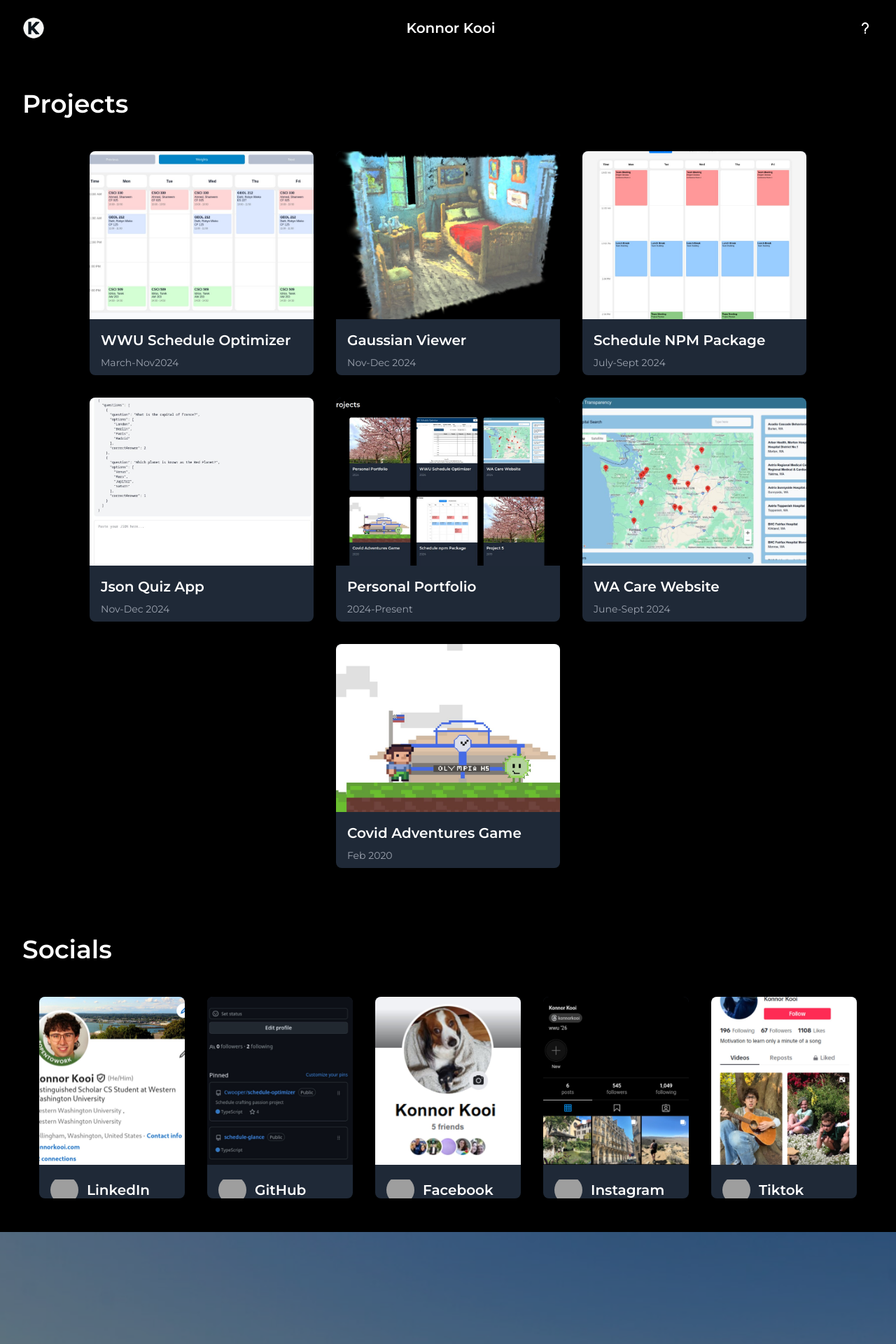
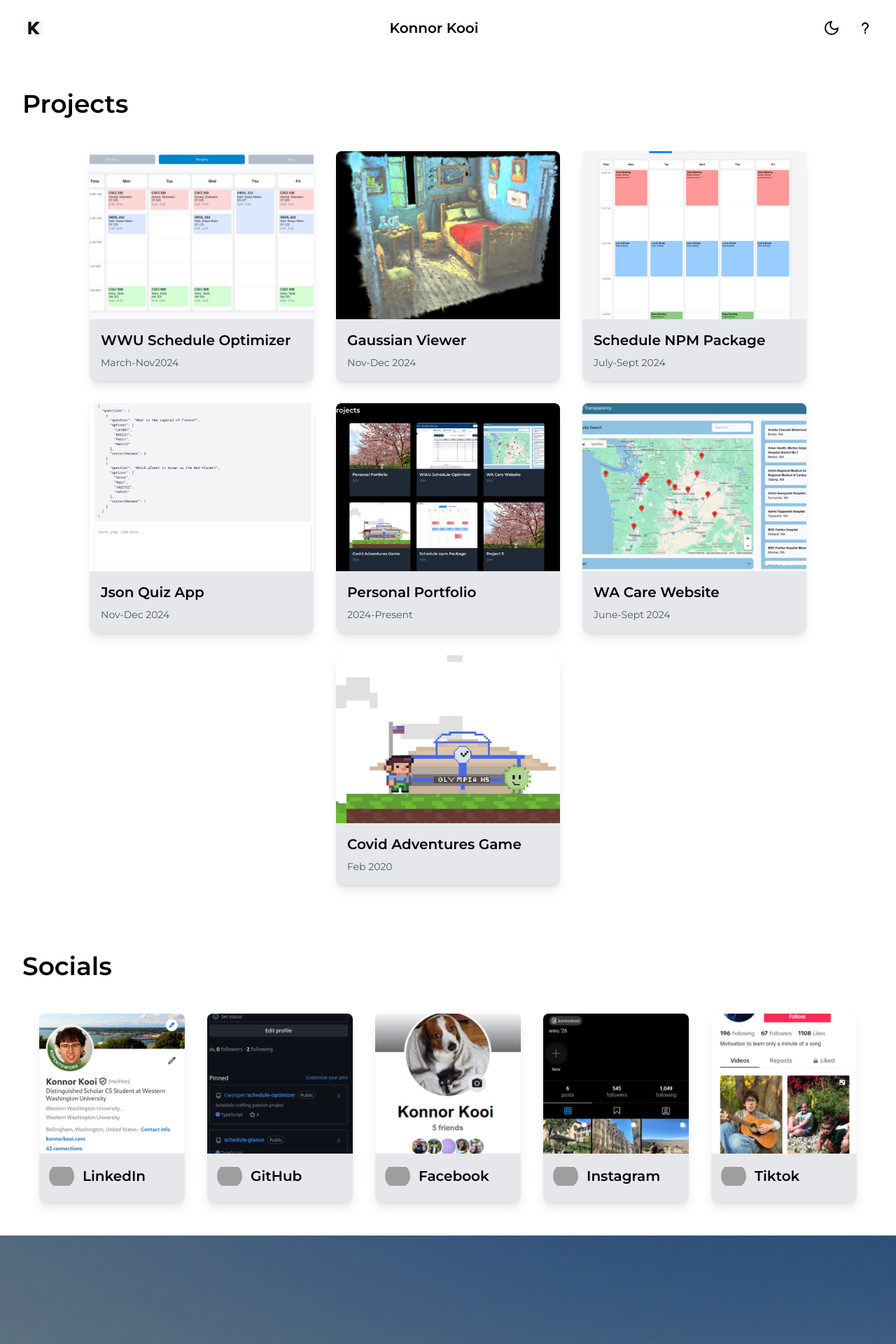
Before and after one commit to KonnorKooi/personal-port, a Next.js app: page / in a window 1280 px wide. Shown: the top 1920 px of the page at 70% size. Built offline with nearby package versions, Linux system fonts and the light colour scheme; grey boxes are pictures that could not be loaded.

Commit message:
added light and dark mode toggle and fixed the sizes of the cards to look better

```diff
--- /dev/null
+++ b/src/components/ThemeProvider.tsx
@@ -0,0 +1,73 @@
+import React, { createContext, useState, useContext, useEffect, ReactNode } from 'react';
+
+type Theme = 'light' | 'dark';
+
+interface ThemeContextType {
+  theme: Theme;
+  toggleTheme: () => void;
+}
+
+const ThemeContext = createContext<ThemeContextType | undefined>(undefined);
+
+export const ThemeProvider: React.FC<{ children: ReactNode }> = ({ children }) => {
+  const [theme, setTheme] = useState<Theme>('dark');
+
+  // Initialize theme from localStorage or system preference
+  useEffect(() => {
+    // Add no-transition class to prevent transition flash on initial load
+    document.documentElement.classList.add('no-transition');
+
+    // Check if localStorage has a saved theme
+    const savedTheme = localStorage.getItem('theme') as Theme | null;
+
+    if (savedTheme) {
+      setTheme(savedTheme);
+    } else if (window.matchMedia && window.matchMedia('(prefers-color-scheme: light)').matches) {
+      // If no saved theme but system prefers light mode
+      setTheme('light');
+    }
+
+    // Remove the no-transition class after a short delay
+    setTimeout(() => {
+      document.documentElement.classList.remove('no-transition');
+    }, 100);
+  }, []);
+
+  // Apply theme changes to document
+  useEffect(() => {
+    // Update localStorage
+    localStorage.setItem('theme', theme);
+
+    // Update document classes
+    if (theme === 'dark') {
+      document.documentElement.classList.add('dark');
+      document.documentElement.classList.remove('light');
+      document.body.style.backgroundColor = '#000000';
+      document.body.style.color = '#ffffff';
+    } else {
+      document.documentElement.classList.remove('dark');
+      document.documentElement.classList.add('light');
+      document.body.style.backgroundColor = '#ffffff';
+      document.body.style.color = '#000000';
+    }
+  }, [theme]);
+
+  const toggleTheme = () => {
+    setTheme(prevTheme => (prevTheme === 'dark' ? 'light' : 'dark'));
+  };
+
+  return (
+    <ThemeContext.Provider value={{ theme, toggleTheme }}>
+      {children}
+    </ThemeContext.Provider>
+  );
+};
+
+// Custom hook to use the theme context
+export const useTheme = (): ThemeContextType => {
+  const context = useContext(ThemeContext);
+  if (context === undefined) {
+    throw new Error('useTheme must be used within a ThemeProvider');
+  }
+  return context;
+};
--- a/src/components/carousels/ProjectCarousel.tsx
+++ b/src/components/carousels/ProjectCarousel.tsx
@@ -2,11 +2,13 @@ import React, { useState, useEffect } from "react";
 import Image from "next/image";
 import { useInView } from "react-intersection-observer";
 import { projects } from "../../utils/constants";
+import { useTheme } from "../ThemeProvider";
 
 const ProjectCard: React.FC<{
     project: (typeof projects)[0];
     index: number;
 }> = ({ project, index }) => {
+    const { theme } = useTheme();
     const [ref, inView] = useInView({
         triggerOnce: false,
         threshold: 0.04,
@@ -36,7 +38,9 @@ const ProjectCard: React.FC<{
             href={project.link}
             target="_blank"
             rel="noopener noreferrer"
-            className={`block w-80 sm:w-80 w-64 h-80 sm:h-84 bg-gray-800 rounded-lg shadow-lg overflow-hidden
+            className={`block w-80 sm:w-80 w-64 h-68 sm:h-84
+                ${theme === "dark" ? "bg-gray-800" : "bg-gray-200"}
+                rounded-lg shadow-lg overflow-hidden
                 transition-all sm:duration-700 duration-300 ease-in-out transform
                 ${
                     isVisible
@@ -47,7 +51,7 @@ const ProjectCard: React.FC<{
                 ${!animationComplete ? "pointer-events-none" : ""}
             `}
             style={{ transitionDelay: `${index * 25}ms` }}>
-            <div className="relative w-full h-48 sm:h-60">
+            <div className="relative w-full h-40 sm:h-60">
                 <Image
                     src={project.imageUrl}
                     alt={project.title}
@@ -57,20 +61,22 @@ const ProjectCard: React.FC<{
                 />
             </div>
             <div className="p-4">
-                <h3 className="text-lg sm:text-xl font-semibold text-white">
+                <h3 className={`text-lg sm:text-xl font-semibold ${theme === "dark" ? "text-white" : "text-black"}`}>
                     {project.title}
                 </h3>
-                <p className="text-xs sm:text-sm text-gray-400 mt-2">{project.date}</p>
+                <p className={`text-xs sm:text-sm ${theme === "dark" ? "text-gray-400" : "text-gray-600"} mt-2`}>{project.date}</p>
             </div>
         </a>
     );
 };
 
 const ProjectCarousel: React.FC = () => {
+    const { theme } = useTheme();
+
     return (
-        <div className="w-full bg-black py-8 sm:py-12">
+        <div className={`w-full ${theme === "dark" ? "bg-black" : "bg-white"} py-8 sm:py-12 transition-colors duration-300`}>
             <div className="max-w-7xl mx-auto px-4 sm:px-6 lg:px-8">
-                <h2 className="text-3xl sm:text-4xl font-semibold text-white mb-8 sm:mb-12">
+                <h2 className={`text-3xl sm:text-4xl font-semibold ${theme === "dark" ? "text-white" : "text-black"} mb-8 sm:mb-12`}>
                     Projects
                 </h2>
                 <div className="flex flex-wrap justify-center gap-4 sm:gap-8">
--- a/src/components/carousels/SocialCarousel.tsx
+++ b/src/components/carousels/SocialCarousel.tsx
@@ -2,11 +2,13 @@ import React, { useState, useEffect } from "react";
 import Image from "next/image";
 import { useInView } from "react-intersection-observer";
 import { socials } from "../../utils/constants";
+import { useTheme } from "../ThemeProvider";
 
-const SocialCard: React.FC<{ social: (typeof socials)[0]; index: number }> = ({
-    social,
-    index,
-}) => {
+const SocialCard: React.FC<{
+  social: (typeof socials)[0];
+  index: number;
+}> = ({ social, index }) => {
+  const { theme } = useTheme();
   const [ref, inView] = useInView({
     triggerOnce: true,
     threshold: 0.15,
@@ -30,7 +32,9 @@ const SocialCard: React.FC<{ social: (typeof socials)[0]; index: number }> = ({
       href={social.link}
       target="_blank"
       rel="noopener noreferrer"
-            className={`block w-40 sm:w-52 h-72 sm:h-76 bg-gray-800 rounded-lg shadow-lg overflow-hidden
+      className={`block w-40 sm:w-52 h-[15.8rem] sm:h-[16.8rem]
+            ${theme === "dark" ? "bg-gray-800" : "bg-gray-200"}
+            rounded-lg shadow-lg overflow-hidden
             transition-all sm:duration-1000 duration-300 ease-in-out transform
             ${
               inView
@@ -40,8 +44,9 @@ const SocialCard: React.FC<{ social: (typeof socials)[0]; index: number }> = ({
             hover:scale-105
             ${!animationComplete ? "pointer-events-none" : ""}
             `}
-            style={{ transitionDelay: `${index * 50}ms` }}>
-            <div className="relative w-full h-52 sm:h-60">
+      style={{ transitionDelay: `${index * 50}ms` }}
+    >
+      <div className="relative w-full h-[12.2rem] sm:h-[12.5rem]">
         <Image
           src={social.backgroundImage}
           alt={social.name}
@@ -50,19 +55,23 @@ const SocialCard: React.FC<{ social: (typeof socials)[0]; index: number }> = ({
           style={{ objectFit: "cover" }}
         />
       </div>
-            <div className="p-3 sm:p-4">
+      <div className="p-2.5 sm:p-3.5">
         <div className="flex items-center">
-                    <div className="relative w-8 h-8 sm:w-10 sm:h-10 mr-2 sm:mr-3">
+          <div className="relative w-7 h-7 sm:w-9 sm:h-9 mr-2 sm:mr-3">
             <Image
               src={social.imageUrl}
               alt={social.name}
               className="rounded-full"
               fill
-                            sizes="(max-width: 640px) 32px, 40px"
+              sizes="(max-width: 640px) 28px, 36px"
               style={{ objectFit: "contain" }}
             />
           </div>
-                    <h3 className="text-base sm:text-xl font-semibold text-white">
+          <h3
+            className={`text-base sm:text-xl font-semibold ${
+              theme === "dark" ? "text-white" : "text-black"
+            }`}
+          >
             {social.name}
           </h3>
         </div>
@@ -72,10 +81,20 @@ const SocialCard: React.FC<{ social: (typeof socials)[0]; index: number }> = ({
 };
 
 const SocialCarousel: React.FC = () => {
+  const { theme } = useTheme();
+
   return (
-        <div className="w-full bg-black py-8 sm:py-12">
+    <div
+      className={`w-full ${
+        theme === "dark" ? "bg-black" : "bg-white"
+      } py-8 sm:py-12 transition-colors duration-300`}
+    >
       <div className="max-w-7xl mx-auto px-4 sm:px-6 lg:px-8">
-                <h2 className="text-3xl sm:text-4xl font-semibold text-white mb-8 sm:mb-12">
+        <h2
+          className={`text-3xl sm:text-4xl font-semibold ${
+            theme === "dark" ? "text-white" : "text-black"
+          } mb-8 sm:mb-12`}
+        >
           Socials
         </h2>
         <div className="flex flex-wrap justify-center gap-4 sm:gap-8">
--- a/src/components/index.ts
+++ b/src/components/index.ts
@@ -1,6 +1,7 @@
 // Layout
 export { default as Navbar } from './layout/Navbar';
 export { default as Footer } from './layout/FooterKonnor';
+export { ThemeProvider, useTheme } from './ThemeProvider';
 
 // Carousels
 export { default as FullPageImages} from './carousels/FullPageImages';
--- a/src/components/layout/FooterKonnor.tsx
+++ b/src/components/layout/FooterKonnor.tsx
@@ -1,8 +1,41 @@
-import React from "react";
+import React, { useEffect, useState } from "react";
 
 const FooterKonnor: React.FC = () => {
+    const [theme, setTheme] = useState<"light" | "dark">("dark");
+
+    useEffect(() => {
+        // Initialize theme from localStorage
+        const savedTheme = localStorage.getItem("theme") as "light" | "dark" | null;
+        if (savedTheme) {
+            setTheme(savedTheme);
+        }
+
+        // Listen for theme changes
+        const handleStorageChange = () => {
+            const currentTheme = localStorage.getItem("theme") as "light" | "dark" | null;
+            if (currentTheme && currentTheme !== theme) {
+                setTheme(currentTheme);
+            }
+        };
+
+        window.addEventListener("storage", handleStorageChange);
+
+        // Also check periodically for theme changes
+        const interval = setInterval(() => {
+            const currentTheme = localStorage.getItem("theme") as "light" | "dark" | null;
+            if (currentTheme && currentTheme !== theme) {
+                setTheme(currentTheme);
+            }
+        }, 1000);
+
+        return () => {
+            window.removeEventListener("storage", handleStorageChange);
+            clearInterval(interval);
+        };
+    }, [theme]);
+
     return (
-        <footer className="bg-black text-white py-8 px-6">
+        <footer className={`${theme === "dark" ? "bg-black" : "bg-gray-100"} ${theme === "dark" ? "text-white" : "text-black"} py-8 px-6 transition-colors duration-300`}>
             <div className="container mx-auto flex flex-wrap justify-between items-center">
                 <div className="flex items-center mb-4 md:mb-0">
                     <svg
@@ -25,7 +58,7 @@ const FooterKonnor: React.FC = () => {
                         href="https://github.com/KonnorKooi"
                         target="_blank"
                         rel="noopener noreferrer"
-                        className="hover:text-gray-300">
+                        className={`${theme === "dark" ? "hover:text-gray-300" : "hover:text-gray-600"}`}>
                         <svg
                             xmlns="http://www.w3.org/2000/svg"
                             viewBox="0 0 16 16"
@@ -39,7 +72,7 @@ const FooterKonnor: React.FC = () => {
                         href="https://www.linkedin.com/in/konnor-kooi-93b83a281/"
                         target="_blank"
                         rel="noopener noreferrer"
-                        className="hover:text-gray-300">
+                        className={`${theme === "dark" ? "hover:text-gray-300" : "hover:text-gray-600"}`}>
                         <svg
                             xmlns="http://www.w3.org/2000/svg"
                             width="24"
@@ -53,7 +86,7 @@ const FooterKonnor: React.FC = () => {
                         href="https://www.instagram.com/konnorkooi/"
                         target="_blank"
                         rel="noopener noreferrer"
-                        className="hover:text-gray-300">
+                        className={`${theme === "dark" ? "hover:text-gray-300" : "hover:text-gray-600"}`}>
                         <svg
                             xmlns="http://www.w3.org/2000/svg"
                             width="24"
--- a/src/components/layout/Navbar.tsx
+++ b/src/components/layout/Navbar.tsx
@@ -1,7 +1,10 @@
 import React, { useState, useRef, useEffect } from "react";
 import Image from "next/image";
+import { Moon, Sun } from "lucide-react";
+import { useTheme } from "../ThemeProvider";
 
 const Navbar: React.FC = () => {
+    const { theme, toggleTheme } = useTheme();
     const [showHelp, setShowHelp] = useState(false);
     const helpBoxRef = useRef<HTMLDivElement>(null);
     const helpButtonRef = useRef<HTMLButtonElement>(null);
@@ -27,7 +30,7 @@ const Navbar: React.FC = () => {
     };
 
     return (
-        <nav className="bg-black py-4 px-6 relative">
+        <nav className={`${theme === "dark" ? "bg-black" : "bg-white"} py-4 px-6 relative transition-colors duration-300`}>
             <div className="flex justify-between items-center">
                 <div className="h-12 w-12 relative">
                     <Image
@@ -39,31 +42,44 @@ const Navbar: React.FC = () => {
                         className="object-contain"
                     />
                 </div>
-                <span className="text-white text-xl font-semibold">
+                <span className={`${theme === "dark" ? "text-white" : "text-black"} text-xl font-semibold`}>
                     Konnor Kooi
                 </span>
+                <div className="flex items-center space-x-2">
+                    <button
+                        onClick={toggleTheme}
+                        className={`p-2 rounded-full transition-colors ${
+                            theme === "dark" ? "text-white hover:bg-gray-800" : "text-black hover:bg-gray-200"
+                        }`}
+                        aria-label="Toggle theme">
+                        {theme === "dark" ? <Sun size={24} /> : <Moon size={24} />}
+                    </button>
                     <button
                         ref={helpButtonRef}
                         className={`p-2 rounded-full transition-colors ${
-                        showHelp ? "bg-gray-200" : "bg-transparent"
-                    }`}
+                            showHelp ?
+                                (theme === "dark" ? "bg-gray-700" : "bg-gray-300") :
+                                "bg-transparent"
+                        } ${theme === "dark" ? "text-white" : "text-black"}`}
                         onClick={handleHelpClick}>
                         <svg
                             width="24"
                             height="24"
                             viewBox="0 0 24 24"
                             fill="currentColor"
-                        className="text-white"
                             xmlns="http://www.w3.org/2000/svg">
                             <path d="M12 4C9.243 4 7 6.243 7 9h2c0-1.654 1.346-3 3-3s3 1.346 3 3c0 1.069-.454 1.465-1.481 2.255-.382.294-.813.626-1.226 1.038C10.981 13.604 10.995 14.897 11 15v2h2v-2.009c0-.024.023-.601.707-1.284.32-.32.682-.598 1.031-.867C15.798 12.024 17 11.1 17 9c0-2.757-2.243-5-5-5zm-1 14h2v2h-2z" />
                         </svg>
                     </button>
                 </div>
+            </div>
             {showHelp && (
                 <div
                     ref={helpBoxRef}
-                    className="absolute top-16 right-6 w-64 p-4 bg-white text-black rounded-lg shadow-lg z-50">
-                    <h2 className="text-lg font-semibold mb-2 ">
+                    className={`absolute top-16 right-6 w-64 p-4 ${
+                        theme === "dark" ? "bg-gray-800 text-white" : "bg-white text-black"
+                    } rounded-lg shadow-lg z-50`}>
+                    <h2 className="text-lg font-semibold mb-2">
                         Project Information
                     </h2>
                     <p className="text-sm mb-1">This project is built using:</p>
--- a/src/pages/_app.tsx
+++ b/src/pages/_app.tsx
@@ -1,9 +1,14 @@
 import React from "react";
 import type { AppProps } from "next/app";
+import { ThemeProvider } from "../components/ThemeProvider";
 import "../styles/global.css"; // Import global CSS here
 
 function MyApp({ Component, pageProps }: AppProps) {
-  return <Component {...pageProps} />;
+  return (
+    <ThemeProvider>
+      <Component {...pageProps} />
+    </ThemeProvider>
+  );
 }
 
 export default MyApp;
--- a/src/pages/index.tsx
+++ b/src/pages/index.tsx
@@ -1,3 +1,4 @@
+import React, { useState, useEffect } from "react";
 import {
     Navbar,
     FullPageImages,
@@ -7,8 +8,41 @@ import {
 } from "../components";
 
 const Home: React.FC = () => {
+    const [theme, setTheme] = useState<"light" | "dark">("dark");
+
+    useEffect(() => {
+        // Initialize theme from localStorage
+        const savedTheme = localStorage.getItem("theme") as "light" | "dark" | null;
+        if (savedTheme) {
+            setTheme(savedTheme);
+        }
+
+        // Listen for theme changes from other components
+        const handleStorageChange = () => {
+            const currentTheme = localStorage.getItem("theme") as "light" | "dark" | null;
+            if (currentTheme && currentTheme !== theme) {
+                setTheme(currentTheme);
+            }
+        };
+
+        window.addEventListener("storage", handleStorageChange);
+
+        // Also check for theme changes every second (for local state changes)
+        const interval = setInterval(() => {
+            const currentTheme = localStorage.getItem("theme") as "light" | "dark" | null;
+            if (currentTheme && currentTheme !== theme) {
+                setTheme(currentTheme);
+            }
+        }, 1000);
+
+        return () => {
+            window.removeEventListener("storage", handleStorageChange);
+            clearInterval(interval);
+        };
+    }, [theme]);
+
     return (
-        <div className="bg-black text-white">
+        <div className={`${theme === "dark" ? "bg-black" : "bg-white"} ${theme === "dark" ? "text-white" : "text-black"} transition-colors duration-300`}>
             <Navbar />
             <main>
                 <ProjectCarousel />
--- a/src/styles/global.css
+++ b/src/styles/global.css
@@ -9,6 +9,27 @@
 /* Apply custom styles */
 body {
   font-family: 'Montserrat', sans-serif;
-  background-color: #000000; /* Apply bg-black */
-  color: #ffffff; /* Apply text-white */
+  transition: background-color 0.3s ease, color 0.3s ease;
 }
+
+/* Theme transition for all elements */
+*, *::before, *::after {
+  transition-property: background-color, border-color, color, fill, stroke;
+  transition-duration: 0.3s;
+  transition-timing-function: ease;
+}
+
+/* Default dark theme */
+:root {
+  color-scheme: dark;
+}
+
+/* Light theme */
+:root.light {
+  color-scheme: light;
+}
+
+/* Prevent transition on page load */
+.no-transition {
+  transition: none !important;
+}
```
Lines whose indentation alone changed are shown as unchanged.
